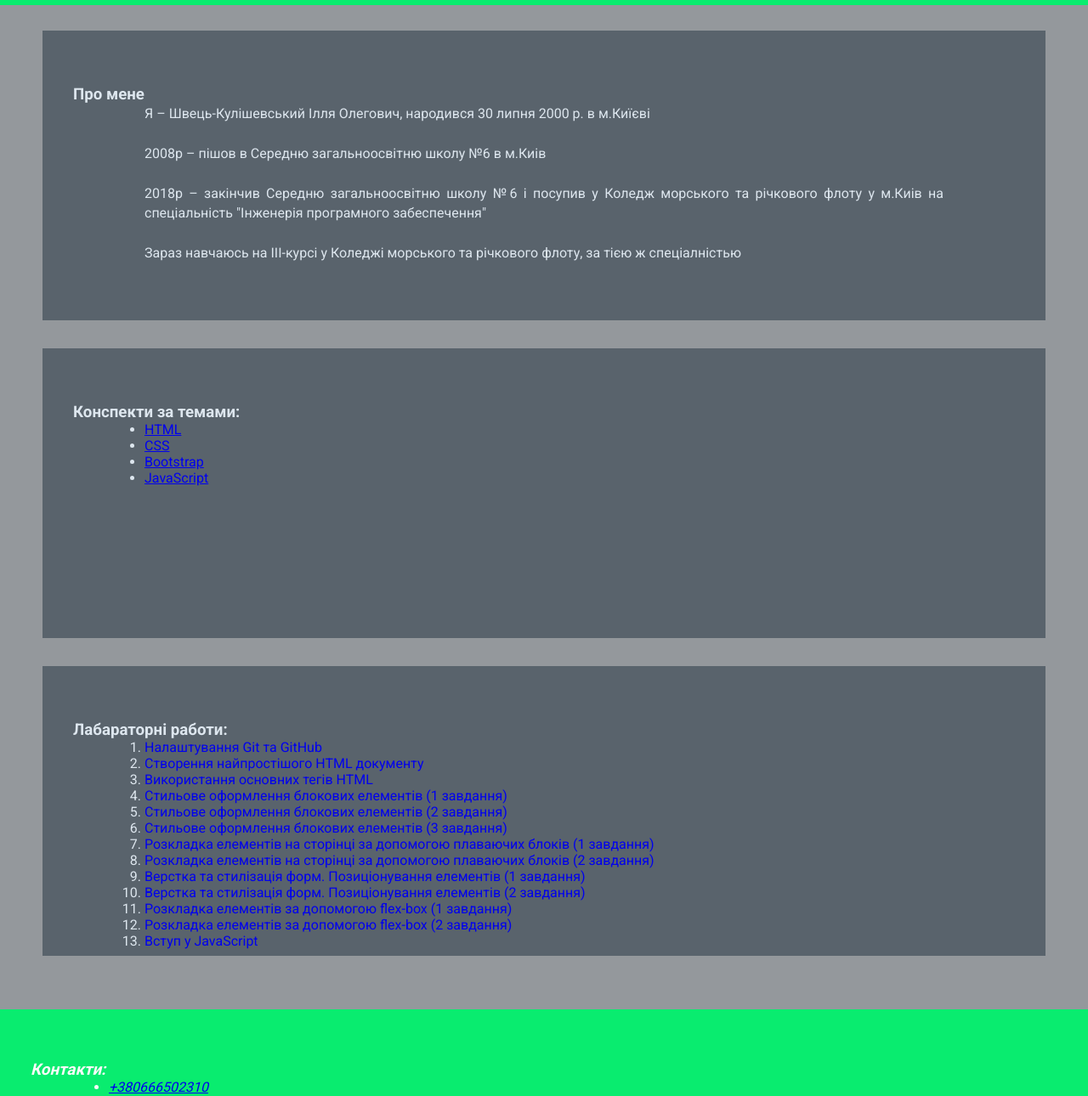
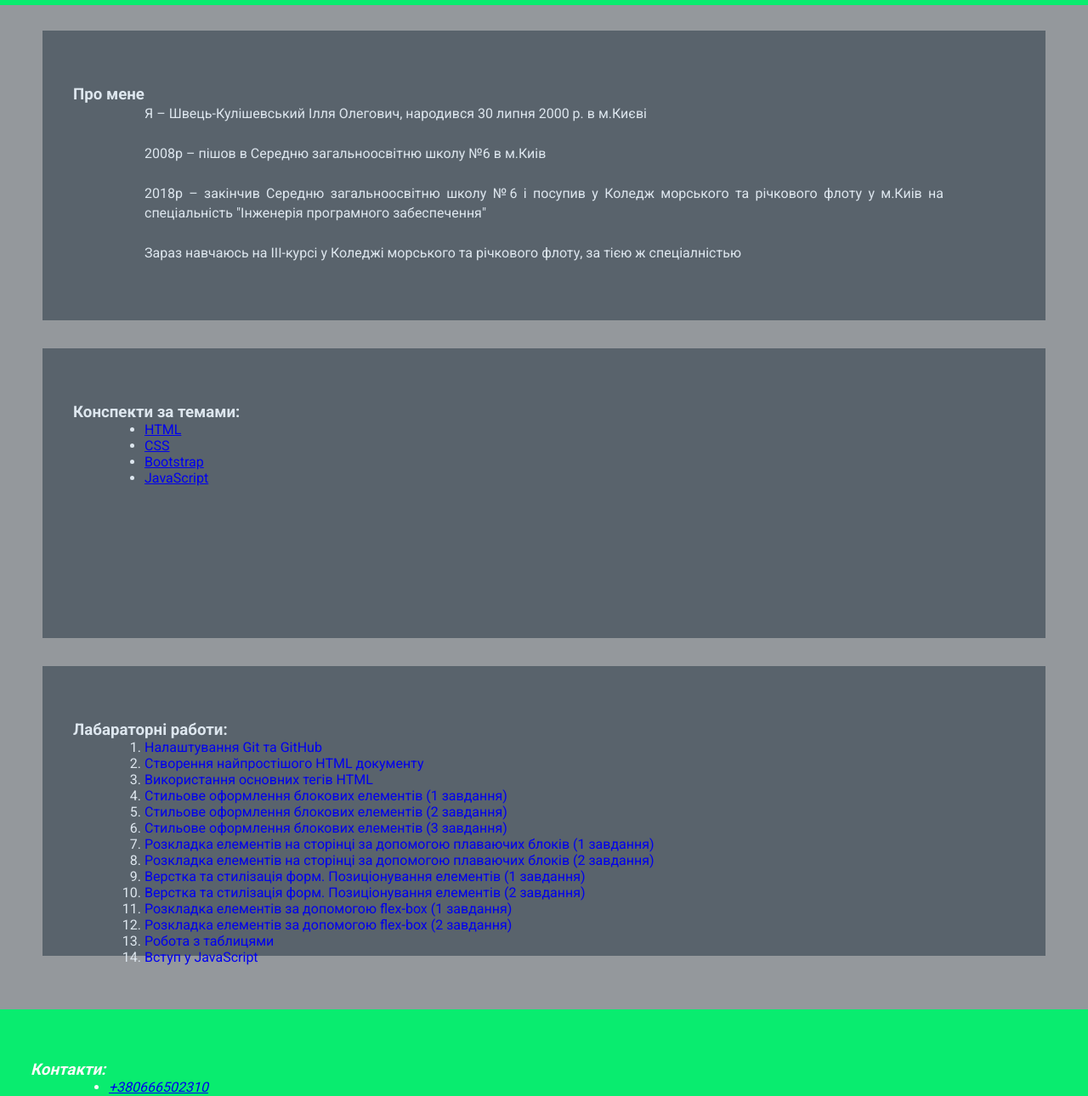
Before and after one commit to Fazdeck/web-lessons, a plain HTML site: page index.html in a window 1280 px wide. Shown: the part 320-1610 px from the top of the page at 85% size. Drawn offline with Linux system fonts and the light colour scheme.

Commit message:
Update index.html

```diff
--- a/index.html
+++ b/index.html
@@ -25,7 +25,7 @@
             <article class="article">
                 <h3 class="article_title">Про мене</h3>
 
-                <p class="article_text">Я – Швець-Кулішевський Ілля Олегович, народився 30 липня 2000 р. в м.Киїєві</p>
+                <p class="article_text">Я – Швець-Кулішевський Ілля Олегович, народився 30 липня 2000 р. в м.Києві</p>
                 <p class="article_text">2008р – пішов в Середню загальноосвітню школу №6 в м.Киів</p>
                 <p class="article_text">2018р – закінчив Середню загальноосвітню школу №6 і посупив у Коледж морського та річкового флоту у м.Киів
                 на спеціальність "Інженерія програмного забеспечення"</p>
@@ -59,6 +59,7 @@
                         <li><a href="06/lab6_2.html" class="ref">Верстка та стилізація форм. Позиціонування елементів (2 завдання)</a></li>
                         <li><a href="07/lab07_1.html" class="ref">Розкладка елементів за допомогою flex-box (1 завдання)</a></li>
                         <li><a href="07/lab07_2.html" class="ref">Розкладка елементів за допомогою flex-box (2 завдання)</a></li>
+                        <li><a href="tables/index.html" class="ref">Робота з таблицями</a></li>
                         <li><a href="JS/index.html" class="ref">Вступ у JavaScript</a></li>
                     </ol>
             </article>
```
